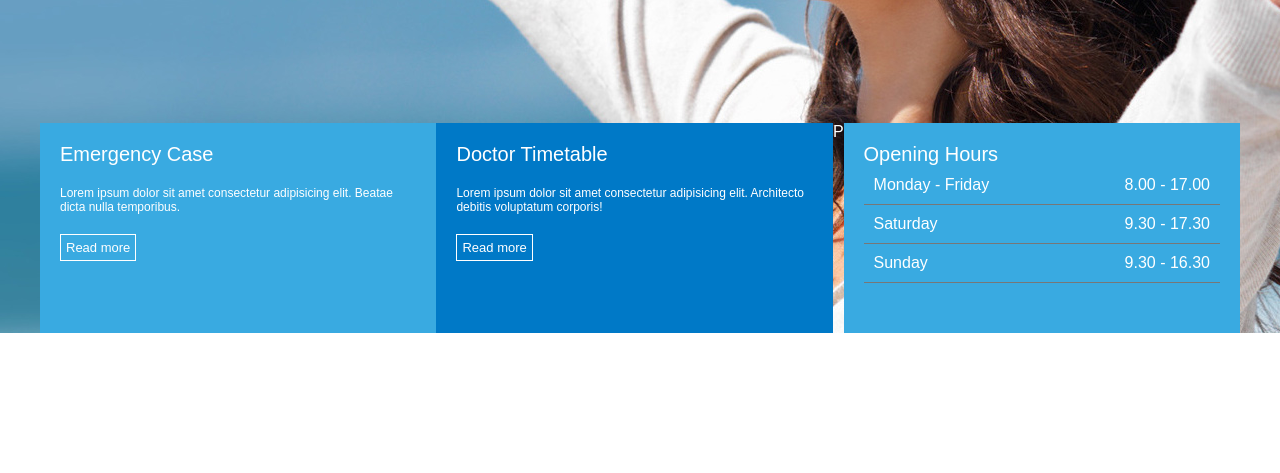
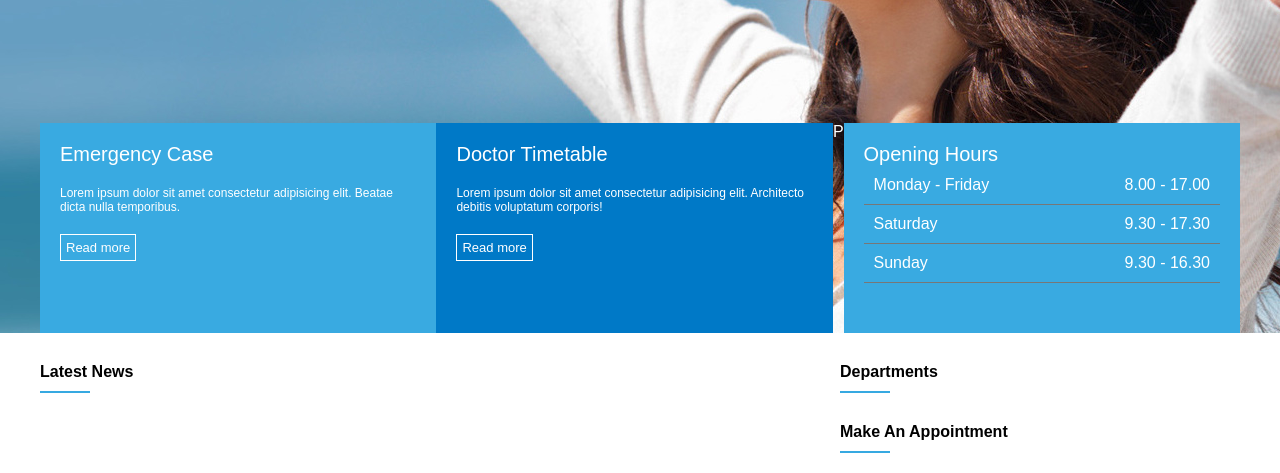
Before and after one commit to jootax/medicenter, a plain HTML site: page index.html in a window 1280 px wide. Shown: the part 457-930 px from the top of the page. Before the commit the page ends 800 px from the top, so only its background shows below. Drawn offline with Linux system fonts and the light colour scheme.

Commit message:
creating the main section widgets

```diff
--- a/assets/css/style.css
+++ b/assets/css/style.css
@@ -101,7 +101,7 @@ nav a:hover {
   background-color: #39aae1;
 }
 
-.banner-tittle {
+.banner-title {
   font-size: 20px;
   margin: 0;
   padding: 0;
@@ -139,3 +139,35 @@ nav a:hover {
   background-position: center;
   background-size: cover;
 }
+
+#geral {
+  display: flex;
+  justify-content: center;
+  align-items: center;
+}
+
+#geral section {
+  flex: 2;
+}
+
+#geral aside {
+  flex: 1;
+}
+
+.widget-title {
+  margin-top: 30px;
+  margin-bottom: 20px;
+}
+
+.widget-title-text {
+  color: #000;
+  font-size: 21;
+  font-weight: bold;
+}
+
+.widget-title-bar {
+  width: 50px;
+  height: 2px;
+  margin-top: 10px;
+  background-color: #36a9e1;
+}
--- a/index.html
+++ b/index.html
@@ -40,7 +40,7 @@
 
         <div class="banner-options">
           <div class="banner1">
-            <div class="banner-tittle">Emergency Case</div>
+            <div class="banner-title">Emergency Case</div>
             <div class="banner-desc">
               Lorem ipsum dolor sit amet consectetur adipisicing elit. Beatae
               dicta nulla temporibus.
@@ -49,7 +49,7 @@
           </div>
 
           <div class="banner2">
-            <div class="banner-tittle">Doctor Timetable</div>
+            <div class="banner-title">Doctor Timetable</div>
             <div class="banner-desc">
               Lorem ipsum dolor sit amet consectetur adipisicing elit.
               Architecto debitis voluptatum corporis!
@@ -59,7 +59,7 @@
           P
 
           <div class="banner3">
-            <div class="banner-tittle">Opening Hours</div>
+            <div class="banner-title">Opening Hours</div>
             <div class="opening-hours">
               <div class="hour-item">
                 <span>Monday - Friday</span>
@@ -78,5 +78,45 @@
         </div>
       </div>
     </section>
+
+    <section id="geral">
+
+      <div class="container">
+        <section>
+          <div class="widget">
+            <div class="widget-title">
+              <div class="widget-title-text">Latest News</div>
+              <div class="widget-title-bar"></div>
+            </div>
+            <div class="widget-body">
+
+            </div>
+        </section>
+        <aside>
+          <div class="widget">
+            <div class="widget-title">
+              <div class="widget-title-text">Departments</div>
+              <div class="widget-title-bar"></div>
+            </div>
+            <div class="widget-body">
+
+            </div>
+          </div>
+
+          <div class="widget">
+            <div class="widget-title">
+              <div class="widget-title-text">Make An Appointment</div>
+              <div class="widget-title-bar"></div>
+            </div>
+            <div class="widget-body">
+
+            </div>
+
+
+          </div>
+        </aside>
+      </div>
+
+    </section>
   </body>
 </html>
```
